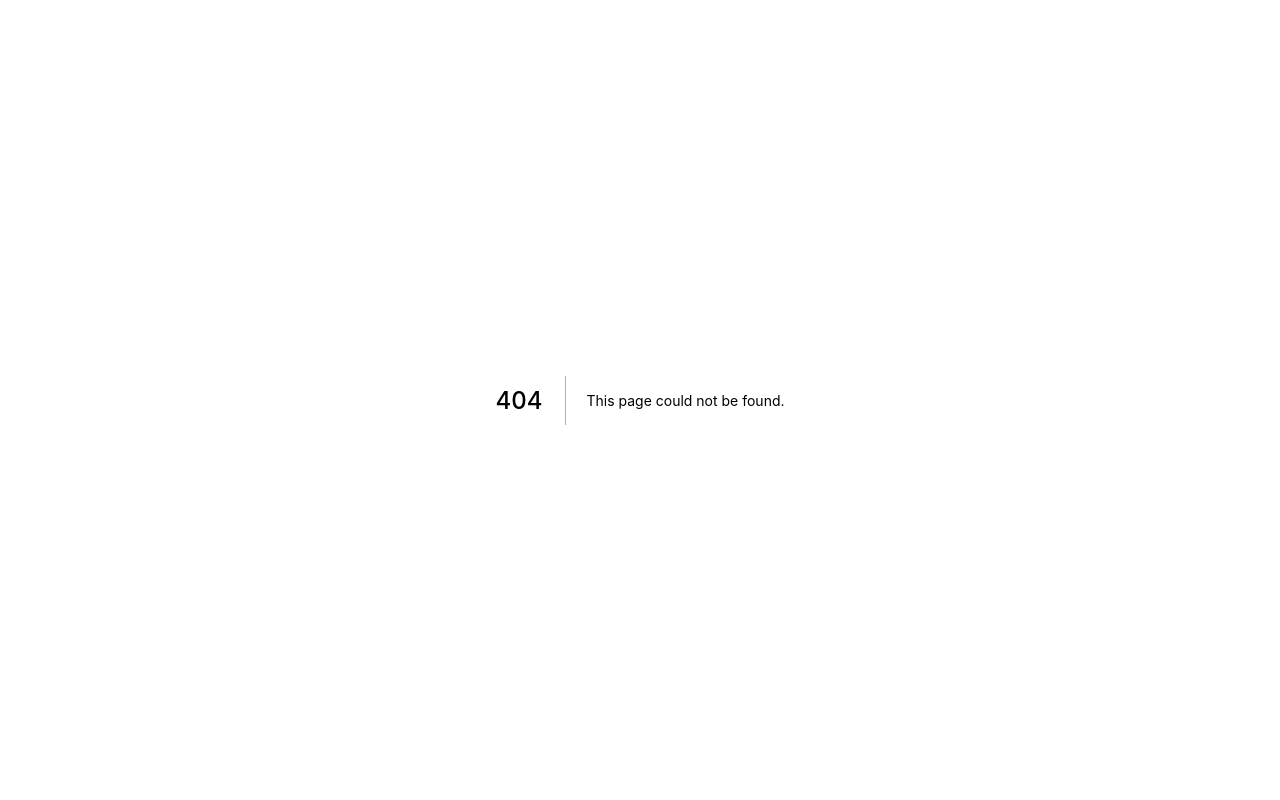
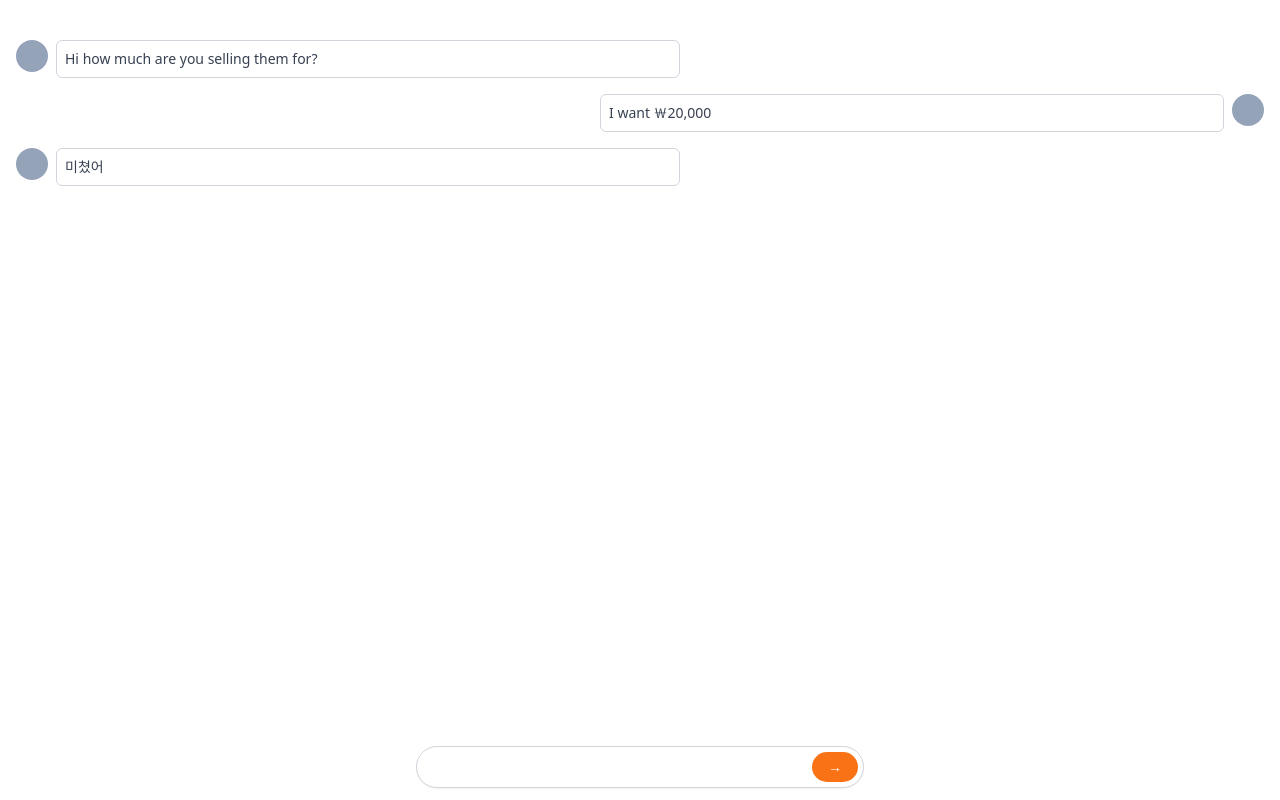
Before and after one commit to yongwoo-jeong/carrot-market, a Next.js app: page /chats/0 in a window 1280 px wide. Before the commit this address had no page. Built offline with nearby package versions, Linux system fonts and the light colour scheme.

Commit message:
chatting detail page

```diff
--- /dev/null
+++ b/pages/chats/[id].tsx
@@ -0,0 +1,41 @@
+import type { NextPage } from "next";
+
+const ChatDetail: NextPage = () => {
+  return (
+    <div className="space-y-4 py-10 px-4">
+      <div className="flex items-start space-x-2">
+        <div className="h-8 w-8 rounded-full bg-slate-400" />
+        <div className="w-1/2 rounded-md border border-gray-300 p-2 text-sm text-gray-700">
+          <p>Hi how much are you selling them for?</p>
+        </div>
+      </div>
+      <div className="flex flex-row-reverse items-start space-x-2 space-x-reverse">
+        <div className="h-8 w-8 rounded-full bg-slate-400" />
+        <div className="w-1/2 rounded-md border border-gray-300 p-2 text-sm text-gray-700">
+          <p>I want ￦20,000</p>
+        </div>
+      </div>
+      <div className="flex  items-start space-x-2 ">
+        <div className="h-8 w-8 rounded-full bg-slate-400" />
+        <div className="w-1/2 rounded-md border border-gray-300 p-2 text-sm text-gray-700">
+          <p>미쳤어</p>
+        </div>
+      </div>
+      <div className="fixed inset-x-0 bottom-3  left-0 right-0 mx-auto w-full max-w-md">
+        <div className="relative flex items-center ">
+          <input
+            type="text"
+            className="w-full rounded-full border-gray-300 pr-12 shadow-sm focus:border-orange-500 focus:outline-none focus:ring-orange-500"
+          />
+          <div className="absolute inset-y-0 right-0 flex py-1.5 pr-1.5">
+            <button className="flex cursor-pointer items-center rounded-full bg-orange-500 px-4 text-sm text-white hover:bg-orange-600 focus:ring-2 focus:ring-orange-500 focus:ring-offset-2">
+              &rarr;
+            </button>
+          </div>
+        </div>
+      </div>
+    </div>
+  );
+};
+
+export default ChatDetail;
```
Also changed, not shown: pages/chats/index.tsx (renamed from pages/chats.tsx).
